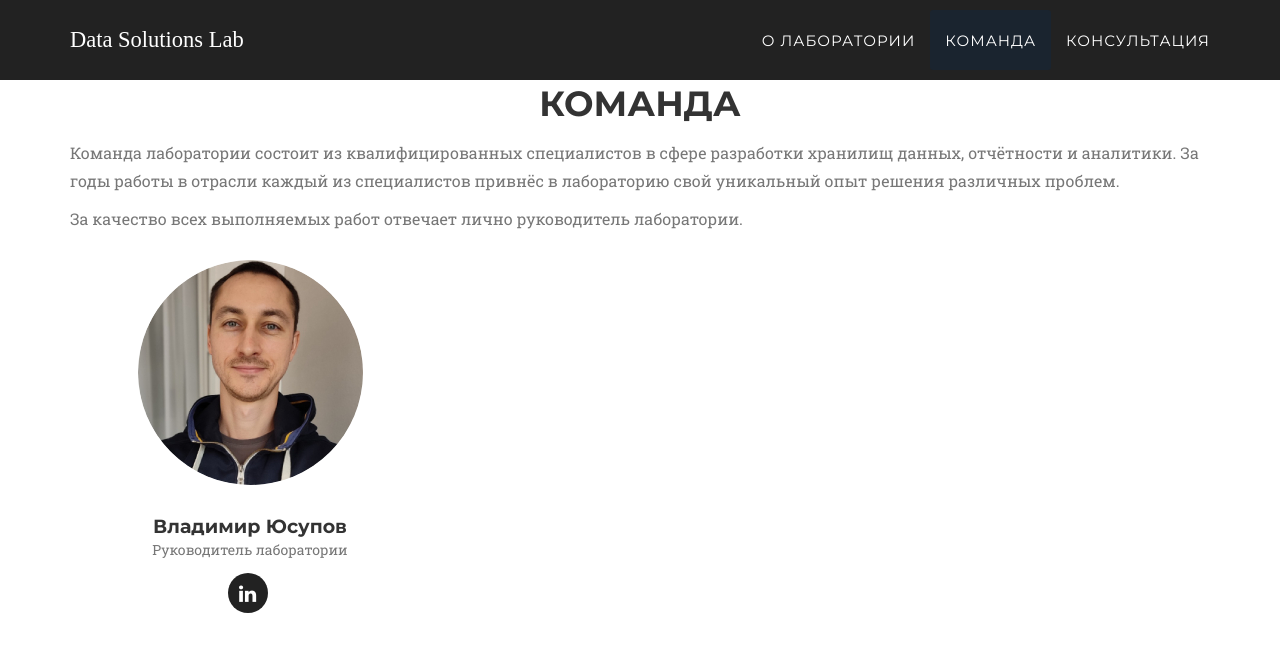
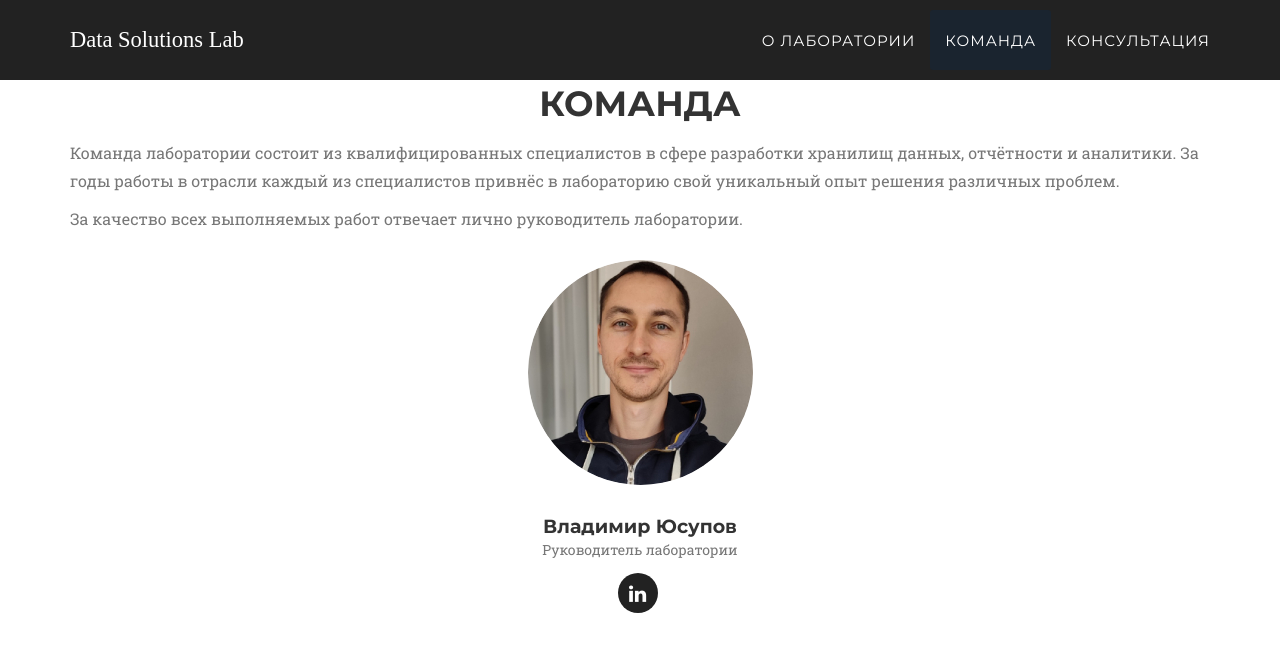
Before and after one commit to techwritex/datasolutionslab, a Jekyll site: the page built from index.html, in a window 1280 px wide and 900 px high, scrolled down 1703 px. Shown: the top 652 px of the window. Built offline with Jekyll 4.4.1, drawn with Linux system fonts in a browser that asks for light colours; some web fonts are replaced.

Commit message:
v 0.1.72

```diff
--- a/_includes/team.html
+++ b/_includes/team.html
@@ -18,7 +18,8 @@
             </div>
             <div class="row">
                 {% for member in site.people %}
-                <div class="col-sm-4">
+                <!-- <div class="col-sm-4"> -->
+                <div class="col-sm-12">
                     <div class="team-member">
                         <img src="img/team/{{ member.pic }}.jpg" class="img-responsive img-circle" alt="">
                         <h4>{{ member.name }}</h4>
```
